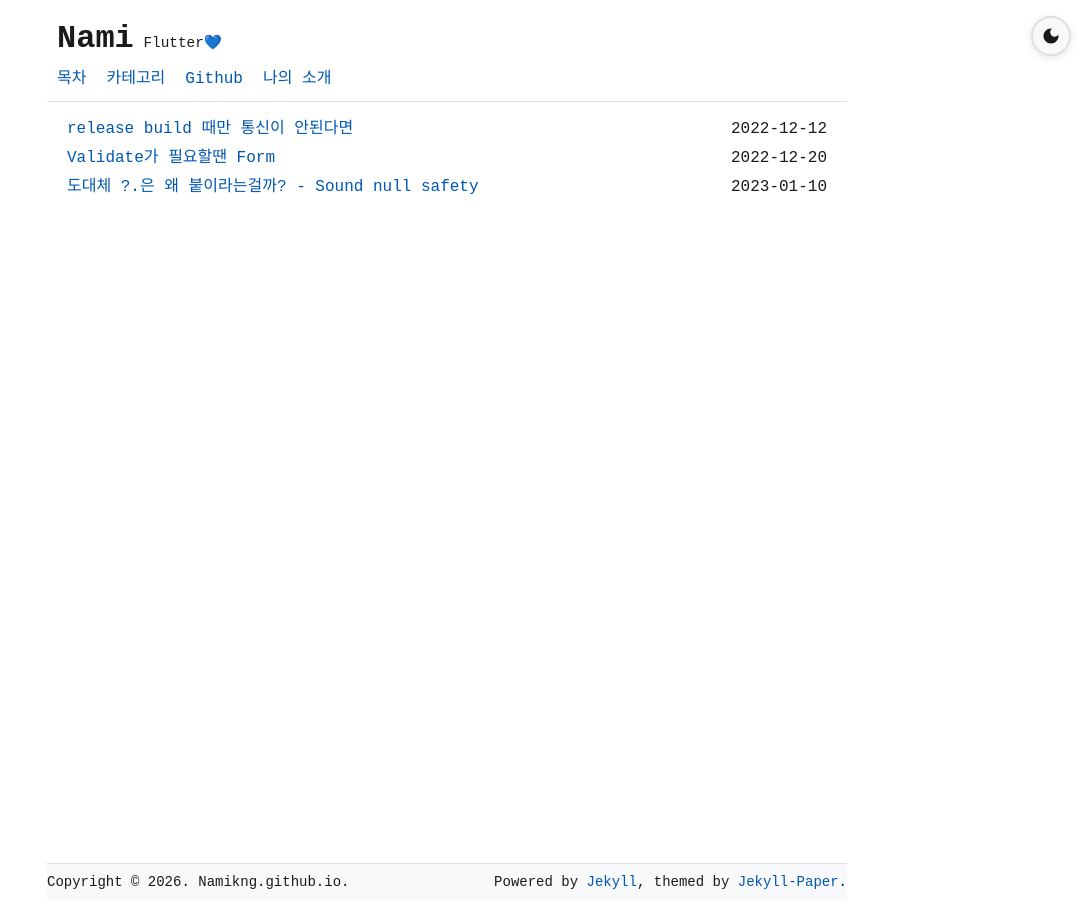
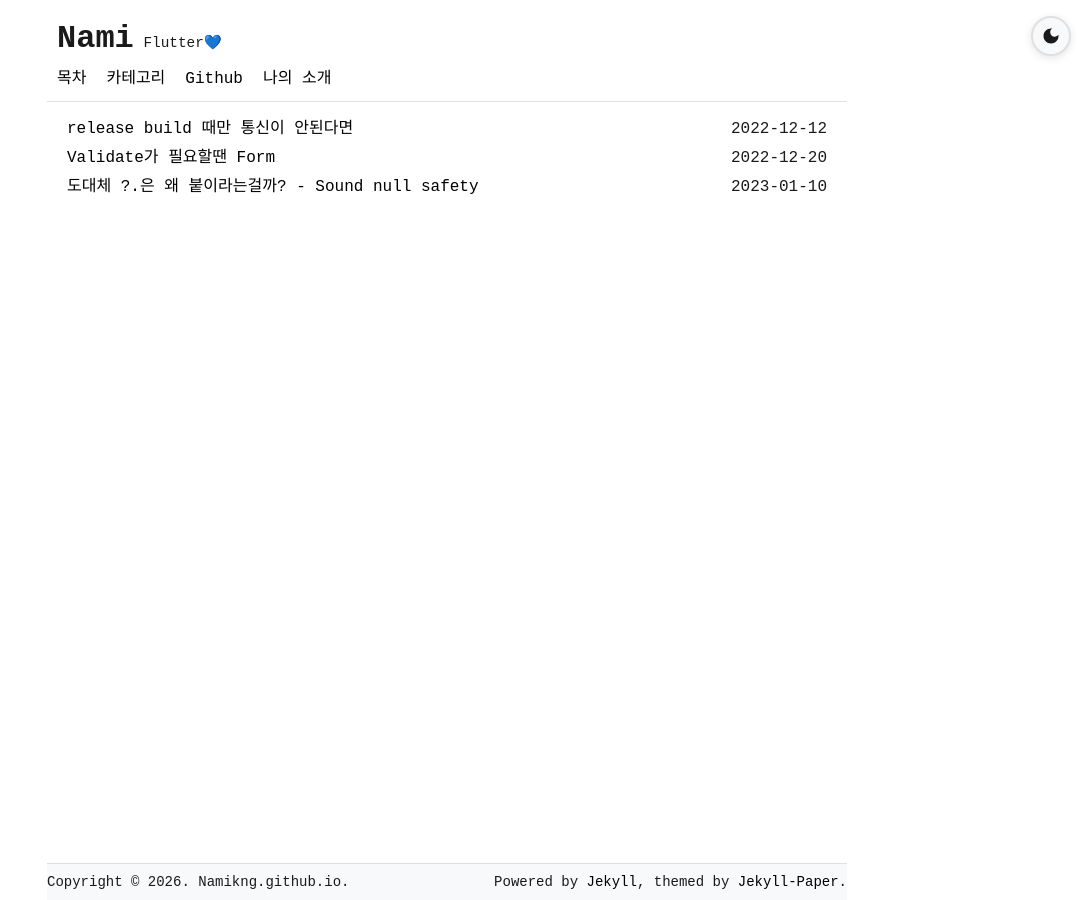
Before and after one commit to Namikng/Namikng.github.io, a Jekyll site: the page built from index.html, in a window 1280 px wide. Shown: the whole page, without its empty margins (193-1280 px from the left). Built offline with Jekyll 4.4.1, drawn with Linux system fonts in a browser that asks for light colours; the list of posts is cut into pages by our own code.

Commit message:
fix: 다크모드에서 링크 색상을 원래 테마 스타일로 복구
- 글로벌 a 색상 오버라이드 제거
- 다크모드에서만 은은한 회색 링크 적용
- 라이트모드에서는 원래 검정 링크 유지

```diff
--- a/_sass/dark-mode.scss
+++ b/_sass/dark-mode.scss
@@ -83,12 +83,12 @@
   border-top: 1px solid var(--border-color);
 }
 
-a {
-  color: var(--link-color);
+[data-theme="dark"] a {
+  color: #abb2bf;
 }
 
-a:hover {
-  color: var(--link-hover);
+[data-theme="dark"] a:hover {
+  color: #e0e0e0;
 }
 
 /* 코드 블록 다크 모드 */
```
